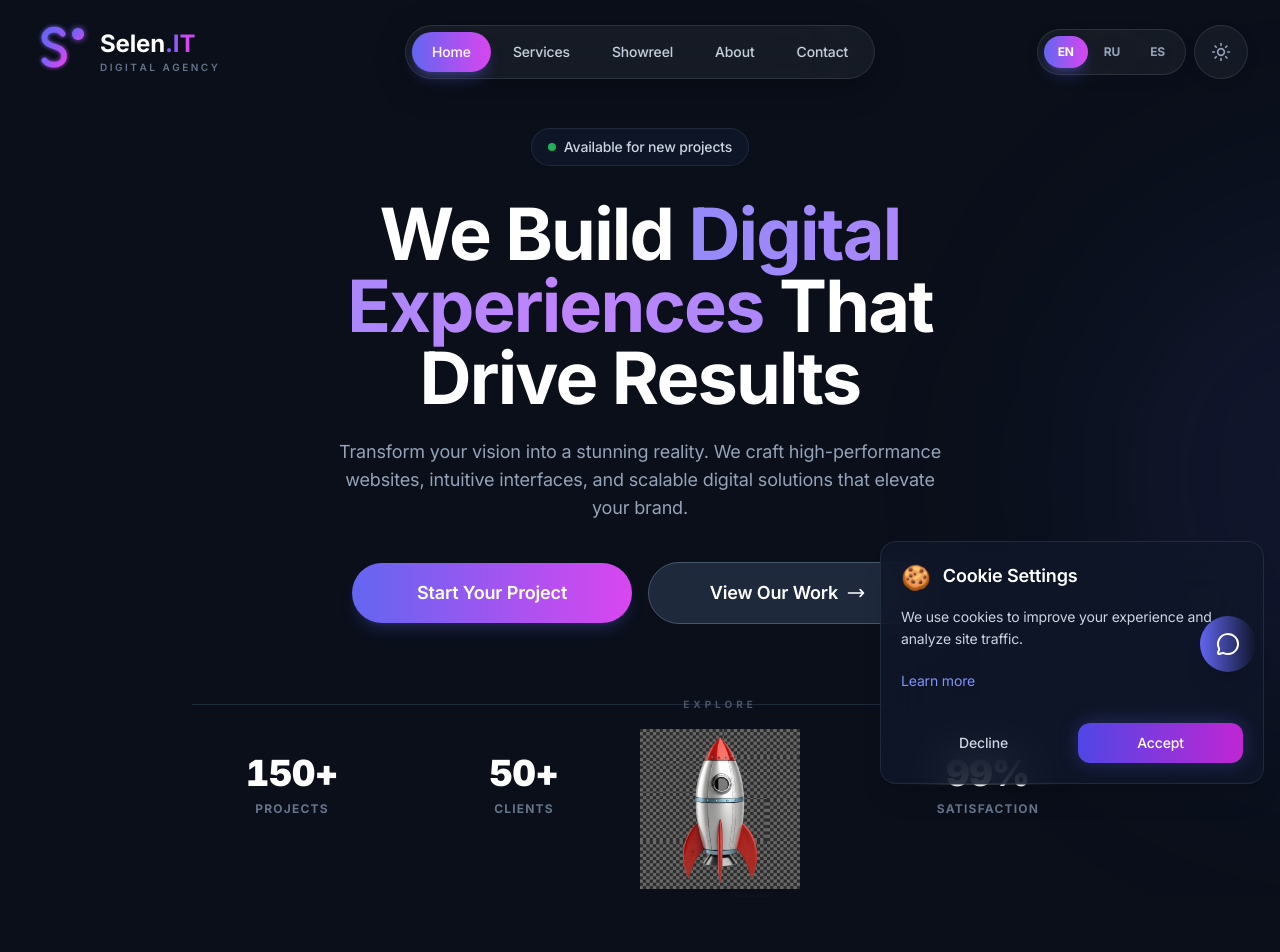
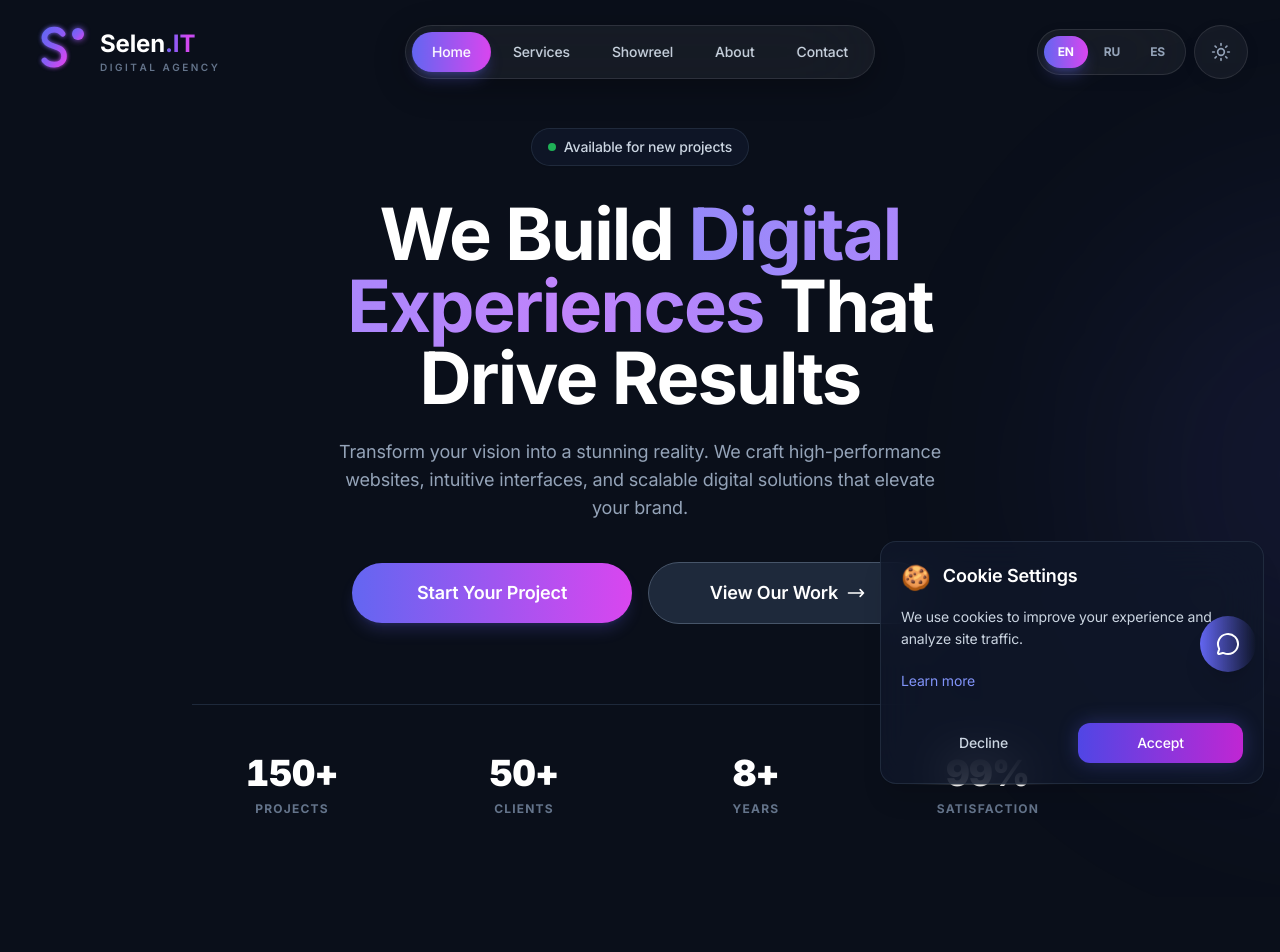
Before and after one commit to alekseevpo/SelenIT-Digital-Agency, a Next.js app: page /en in a window 1280 px wide. Shown: the top 952 px of the page. Built offline with nearby package versions, Linux system fonts and the light colour scheme.

Commit message:
feat(hero): remove rocket scroll indicator (user request)

```diff
--- a/src/components/sections/Hero.tsx
+++ b/src/components/sections/Hero.tsx
@@ -141,53 +141,7 @@ export default function Hero({ dict, lang }: HeroProps) {
                     </motion.div>
                 </motion.div>
 
-                {/* Rocket Scroll Indicator */}
-                <motion.div
-                    initial={{ opacity: 0, y: 20 }}
-                    animate={{ opacity: 1, y: 0 }}
-                    transition={{ delay: 2, duration: 1 }}
-                    className="absolute bottom-2 left-1/2 -translate-x-1/2 flex flex-col items-center cursor-pointer group/rocket scale-90 sm:scale-110"
-                    onClick={() => window.scrollTo({ top: window.innerHeight, behavior: 'smooth' })}
-                >
-                    <div className="text-[10px] font-bold uppercase tracking-[0.4em] text-slate-400 dark:text-dark-600 group-hover/rocket:text-primary-500 transition-colors mb-4">
-                        Explore
-                    </div>
-                    <motion.div
-                        animate={{
-                            y: [0, -15, 0],
-                        }}
-                        transition={{
-                            duration: 4,
-                            repeat: Infinity,
-                            ease: "easeInOut"
-                        }}
-                        className="relative"
-                    >
-                        {/* Rocket Glow / Launch Effect */}
-                        <div className="absolute inset-x-0 bottom-8 bg-primary-500/30 blur-3xl h-20 w-20 mx-auto rounded-full animate-pulse opacity-0 group-hover/rocket:opacity-100 transition-opacity" />
-
-                        <motion.img
-                            src="/images/rocket_3d.png"
-                            alt="Rocket"
-                            className="w-40 h-40 object-contain group-hover/rocket:scale-105 transition-all duration-700"
-                            initial={{ rotate: 0 }}
-                            whileHover={{
-                                rotate: [0, -2, 2, -2, 0],
-                                transition: { duration: 0.8, repeat: Infinity }
-                            }}
-                        />
-
-                        {/* Exhaust Glow */}
-                        <motion.div
-                            animate={{
-                                scale: [1, 1.8, 1],
-                                opacity: [0.3, 0.7, 0.3]
-                            }}
-                            transition={{ duration: 0.7, repeat: Infinity }}
-                            className="absolute -bottom-6 left-1/2 -translate-x-1/2 w-16 h-4 bg-gradient-to-t from-primary-500/50 via-orange-500/30 to-transparent rounded-full blur-[8px]"
-                        />
-                    </motion.div>
-                </motion.div>
+                {/* Scroll Indicator Removed */}
             </div>
         </section >
     );
```
